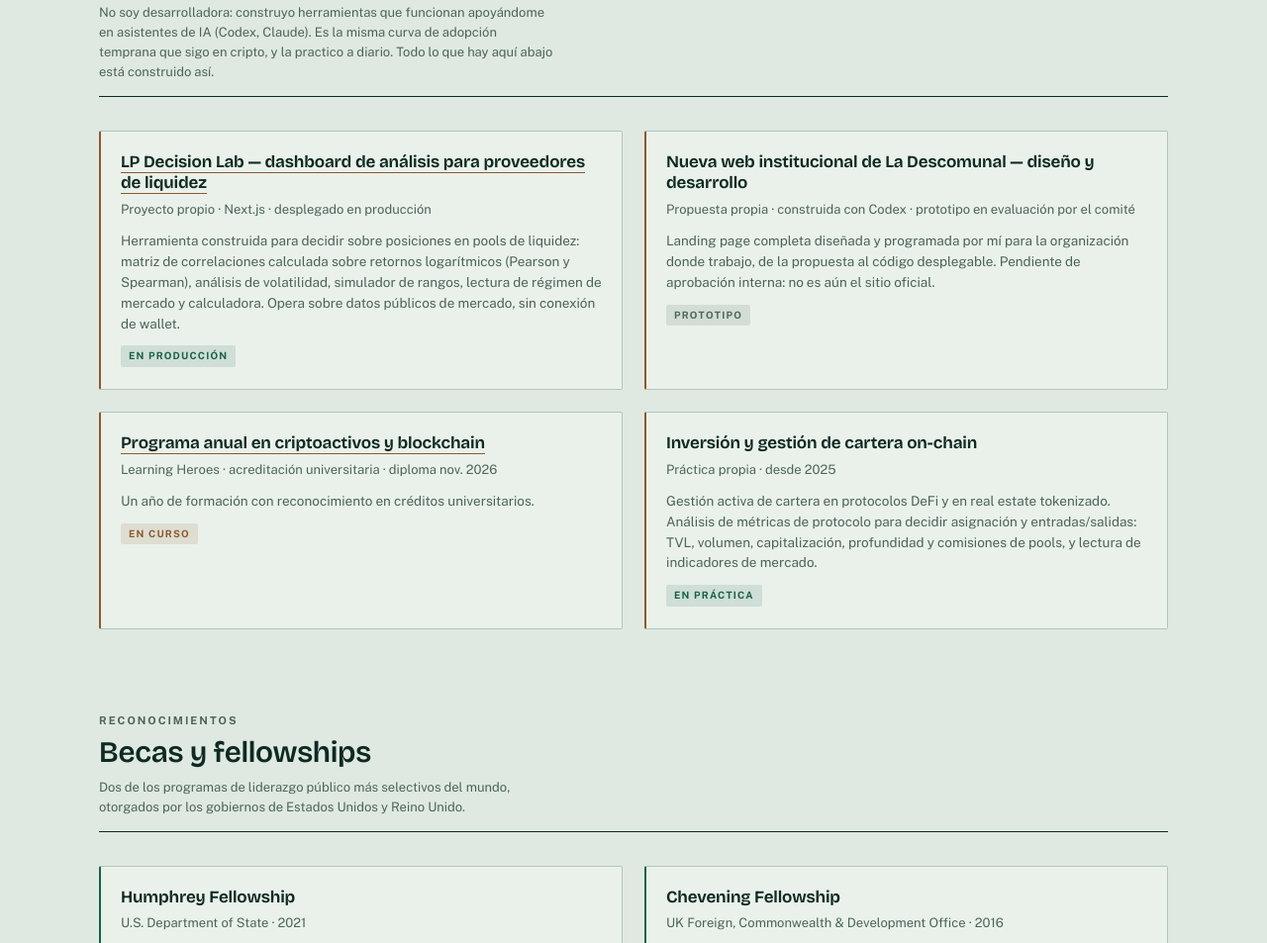
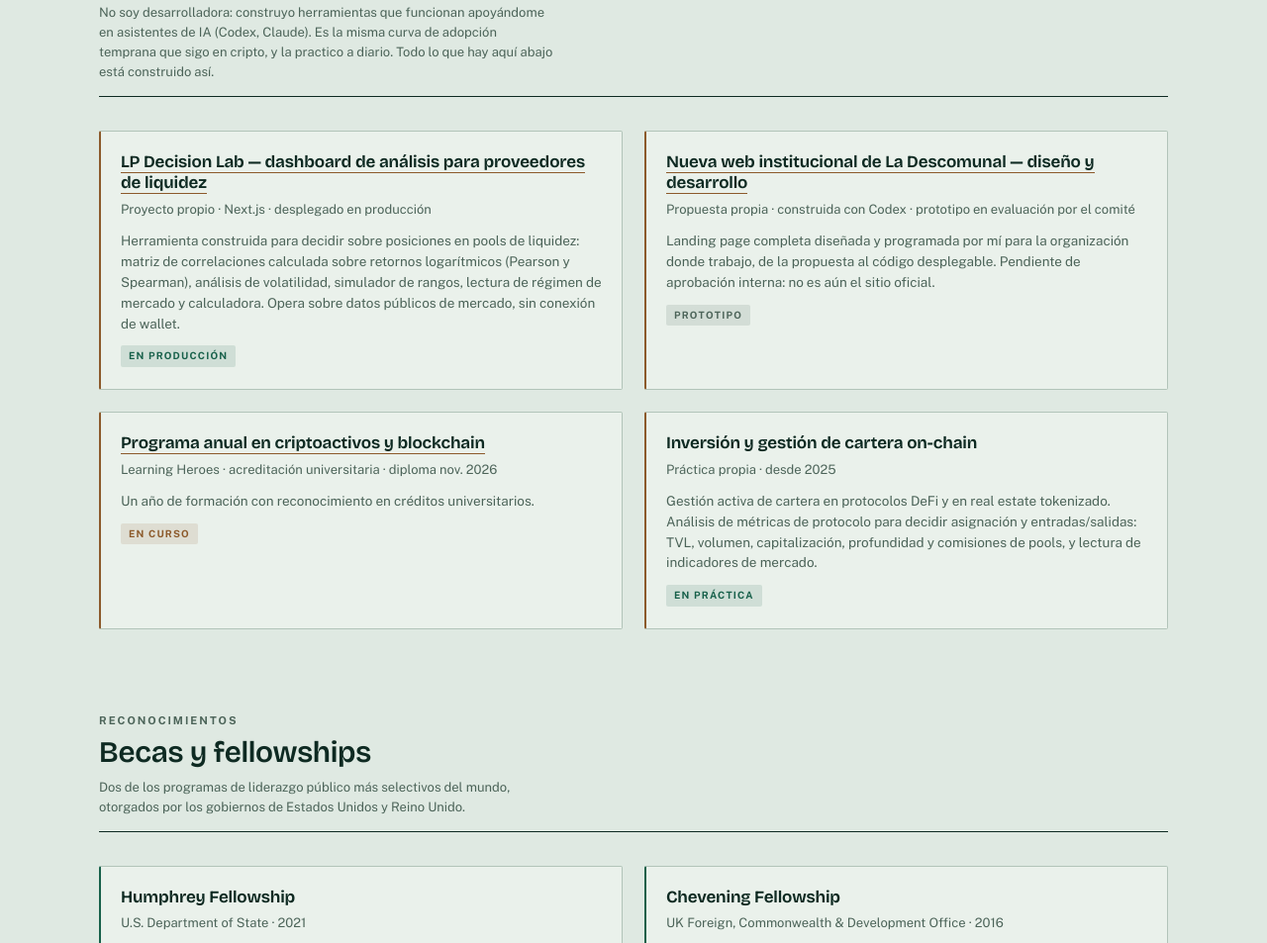
Before and after one commit to mayerra/mayerra.github.io, a plain HTML site: page index.html in a window 1280 px wide. Shown: the part 4205-5158 px from the top of the page at 99% size. Drawn offline with nearby package versions, Linux system fonts and the light colour scheme.

Commit message:
Add files via upload

```diff
--- a/index.html
+++ b/index.html
@@ -530,7 +530,7 @@ const DATA = {
       note:"No soy desarrolladora: construyo herramientas que funcionan apoyándome en asistentes de IA (Codex, Claude). Es la misma curva de adopción temprana que sigo en cripto, y la practico a diario. Todo lo que hay aquí abajo está construido así.",
       items:[
         {t:"LP Decision Lab — dashboard de análisis para proveedores de liquidez",s:"Proyecto propio · Next.js · desplegado en producción",url:"https://lp-decision-lab.vercel.app",d:"Herramienta construida para decidir sobre posiciones en pools de liquidez: matriz de correlaciones calculada sobre retornos logarítmicos (Pearson y Spearman), análisis de volatilidad, simulador de rangos, lectura de régimen de mercado y calculadora. Opera sobre datos públicos de mercado, sin conexión de wallet.",tag:"En producción",tagclass:"t-done"},
-        {t:"Nueva web institucional de La Descomunal — diseño y desarrollo",s:"Propuesta propia · construida con Codex · prototipo en evaluación por el comité",d:"Landing page completa diseñada y programada por mí para la organización donde trabajo, de la propuesta al código desplegable. Pendiente de aprobación interna: no es aún el sitio oficial.",tag:"Prototipo",tagclass:"t-plan"},
+        {t:"Nueva web institucional de La Descomunal — diseño y desarrollo",s:"Propuesta propia · construida con Codex · prototipo en evaluación por el comité",url:"https://mayerra.github.io/ladescomunal/",d:"Landing page completa diseñada y programada por mí para la organización donde trabajo, de la propuesta al código desplegable. Pendiente de aprobación interna: no es aún el sitio oficial.",tag:"Prototipo",tagclass:"t-plan"},
         {t:"Programa anual en criptoactivos y blockchain",s:"Learning Heroes · acreditación universitaria · diploma nov. 2026",url:"https://www.learningheroes.com/formaciones/crypto-heroes",d:"Un año de formación con reconocimiento en créditos universitarios.",tag:"En curso",tagclass:""},
         {t:"Inversión y gestión de cartera on-chain",s:"Práctica propia · desde 2025",d:"Gestión activa de cartera en protocolos DeFi y en real estate tokenizado. Análisis de métricas de protocolo para decidir asignación y entradas/salidas: TVL, volumen, capitalización, profundidad y comisiones de pools, y lectura de indicadores de mercado.",tag:"En práctica",tagclass:"t-done"}
       ]
@@ -681,7 +681,7 @@ const DATA = {
       note:"No sóc desenvolupadora: construeixo eines que funcionen recolzant-me en assistents d'IA (Codex, Claude). És la mateixa corba d'adopció primerenca que segueixo en cripto, i la practico cada dia. Tot el que hi ha aquí sota està construït així.",
       items:[
         {t:"LP Decision Lab — dashboard d'anàlisi per a proveïdors de liquiditat",s:"Projecte propi · Next.js · desplegat en producció",url:"https://lp-decision-lab.vercel.app",d:"Eina construïda per decidir sobre posicions en pools de liquiditat: matriu de correlacions calculada sobre retorns logarítmics (Pearson i Spearman), anàlisi de volatilitat, simulador de rangs, lectura de règim de mercat i calculadora. Opera sobre dades públiques de mercat, sense connexió de wallet.",tag:"En producció",tagclass:"t-done"},
-        {t:"Nova web institucional de La Descomunal — disseny i desenvolupament",s:"Proposta pròpia · construïda amb Codex · prototip en avaluació pel comitè",d:"Landing page completa dissenyada i programada per mi per a l'organització on treballo, de la proposta al codi desplegable. Pendent d'aprovació interna: encara no és el lloc oficial.",tag:"Prototip",tagclass:"t-plan"},
+        {t:"Nova web institucional de La Descomunal — disseny i desenvolupament",s:"Proposta pròpia · construïda amb Codex · prototip en avaluació pel comitè",url:"https://mayerra.github.io/ladescomunal/",d:"Landing page completa dissenyada i programada per mi per a l'organització on treballo, de la proposta al codi desplegable. Pendent d'aprovació interna: encara no és el lloc oficial.",tag:"Prototip",tagclass:"t-plan"},
         {t:"Programa anual en criptoactius i blockchain",s:"Learning Heroes · acreditació universitària · diploma nov. 2026",url:"https://www.learningheroes.com/formaciones/crypto-heroes",d:"Un any de formació amb reconeixement en crèdits universitaris.",tag:"En curs",tagclass:""},
         {t:"Inversió i gestió de cartera on-chain",s:"Pràctica pròpia · des del 2025",d:"Gestió activa de cartera en protocols DeFi i en real estate tokenitzat. Anàlisi de mètriques de protocol per decidir assignació i entrades/sortides: TVL, volum, capitalització, profunditat i comissions de pools, i lectura d'indicadors de mercat.",tag:"En pràctica",tagclass:"t-done"}
       ]
@@ -832,7 +832,7 @@ const DATA = {
       note:"I'm not a developer: I ship tools that work by leaning on AI coding assistants (Codex, Claude). It's the same early-adoption curve I follow in crypto, practised daily. Everything below was built that way.",
       items:[
         {t:"LP Decision Lab — analytics dashboard for liquidity providers",s:"Own project · Next.js · deployed in production",url:"https://lp-decision-lab.vercel.app",d:"A tool built to make decisions on liquidity-pool positions: correlation matrix computed on daily log returns (Pearson and Spearman), volatility analysis, range simulator, market-regime read and calculator. Runs on public market data, with no wallet connection.",tag:"In production",tagclass:"t-done"},
-        {t:"New institutional website for La Descomunal — design and build",s:"Own proposal · built with Codex · prototype under review by the committee",d:"A full landing page designed and coded by me for the organisation I work for, from proposal to deployable code. Pending internal approval: not yet the official site.",tag:"Prototype",tagclass:"t-plan"},
+        {t:"New institutional website for La Descomunal — design and build",s:"Own proposal · built with Codex · prototype under review by the committee",url:"https://mayerra.github.io/ladescomunal/",d:"A full landing page designed and coded by me for the organisation I work for, from proposal to deployable code. Pending internal approval: not yet the official site.",tag:"Prototype",tagclass:"t-plan"},
         {t:"Year-long programme in crypto assets and blockchain",s:"Learning Heroes · university-accredited · diploma Nov 2026",url:"https://www.learningheroes.com/formaciones/crypto-heroes",d:"One year of training carrying university credit recognition.",tag:"In progress",tagclass:""},
         {t:"On-chain portfolio investment and management",s:"Own practice · since 2025",d:"Active portfolio management across DeFi protocols and tokenised real estate. Protocol-metrics analysis driving allocation and entry/exit decisions: TVL, volume, market cap, pool depth and fees, plus market-indicator reading.",tag:"In practice",tagclass:"t-done"}
       ]
```
